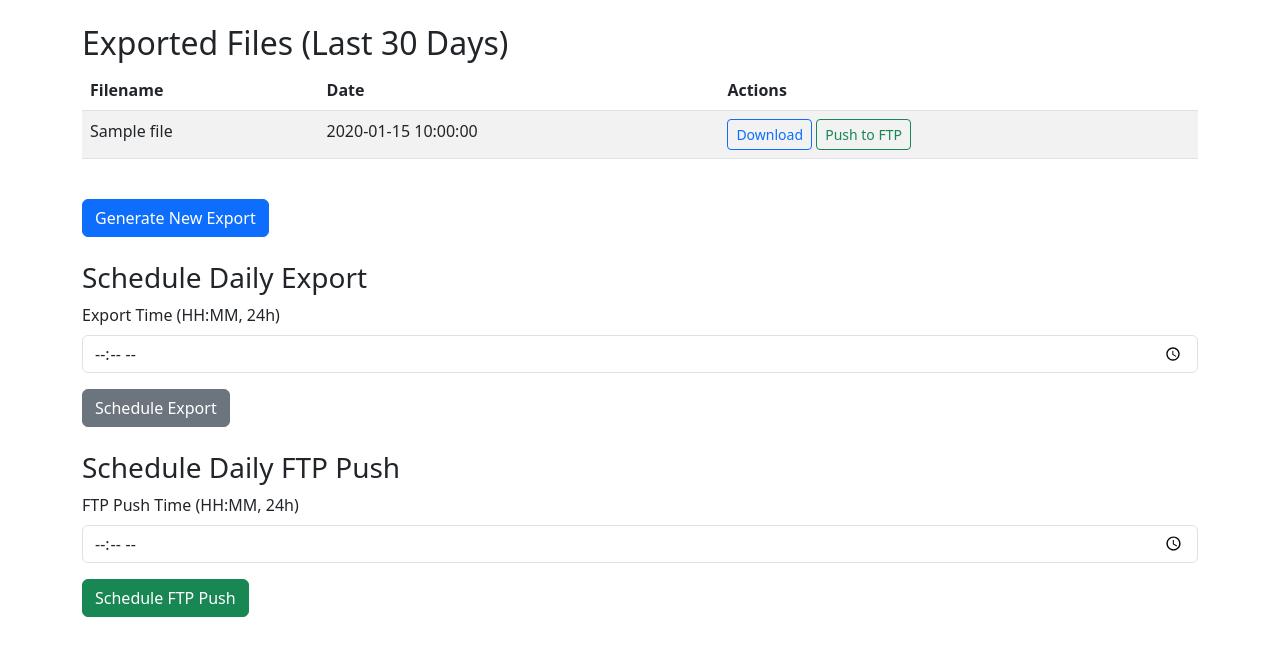
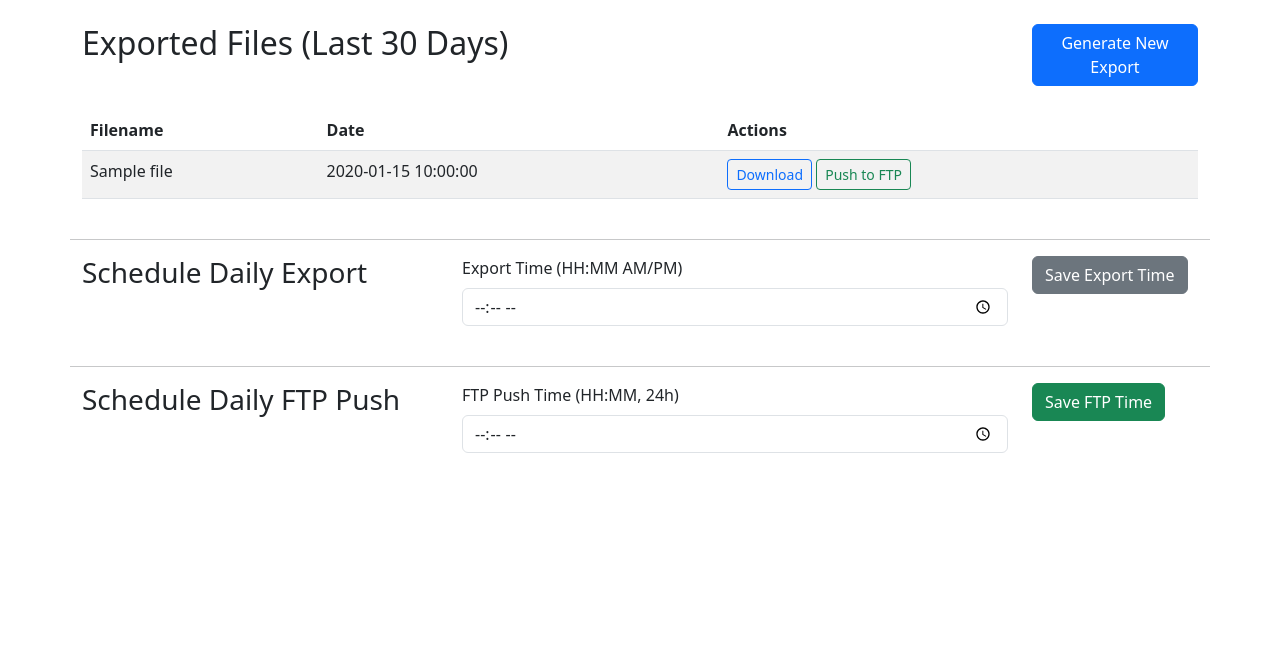
Before and after one commit to jcarter62/pandp-generator, a FastAPI app: template templates/admin.html in a window 1280 px wide. Shown: the part 56-712 px from the top of the page. Run offline with FastAPI, Linux system fonts and the light colour scheme; the template is opened without the code that fills it: most values are stand-ins (such as "Sample title", 1, 10 or a date in 2020).

Commit message:
Several updates.

```diff
--- a/main.py
+++ b/main.py
@@ -1,4 +1,4 @@
-from fastapi import FastAPI, Request, status, Depends, HTTPException
+from fastapi import FastAPI, Request, status, HTTPException
 from fastapi.responses import HTMLResponse, RedirectResponse, FileResponse
 from fastapi.templating import Jinja2Templates
 from apscheduler.schedulers.background import BackgroundScheduler
@@ -7,17 +7,17 @@ from dotenv import load_dotenv
 from datetime import datetime, timedelta
 import os
 import requests
-import ftplib
+import paramiko
 import hashlib
 import secrets
 from data import Data
-from typing import List
 import time
 import hmac
 import base64
 from typing import Optional
 import json
 import logging
+import ftplib
 
 load_dotenv()
 
@@ -28,8 +28,6 @@ scheduler.start()
 
 # Session management
 SECRET_SESSION_KEY = os.getenv("SESSION_SECRET", secrets.token_hex(16))
-
-
 
 def create_session_token(username: str) -> str:
     """Return a signed session token for the given username."""
@@ -104,10 +102,18 @@ def push_file_to_ftp(filename):
     if not os.path.exists(fpath):
         return False, "File not found"
     try:
-        with ftplib.FTP(ftp_host) as ftp:
+        with ftplib.FTP_TLS(ftp_host) as ftp:
             ftp.login(ftp_user, ftp_pass)
-            with open(fpath, "rb") as f:
-                ftp.storbinary(f"STOR {filename}", f)
+            # ftp.prot_p()  # Secure data connection
+            ftp.set_pasv(True)
+            with open(fpath, "rb") as file:
+                ftp.storbinary(f"STOR {filename}", file)
+
+            # now load the directory, and make sure the file is there.
+            files = ftp.nlst()
+            if filename not in files:
+                return False, "File upload failed: file not found on server after upload"
+
         return True, "File pushed to FTP successfully"
     except Exception as e:
         return False, str(e)
@@ -161,8 +167,9 @@ def admin_dashboard(request: Request):
 
 @app.post("/generate-export")
 async def generate_export(request: Request):
-    await generate_data()
-    return RedirectResponse("/admin", status_code=status.HTTP_302_FOUND)
+    generate_data()
+    return admin_dashboard(request)
+#    return RedirectResponse("/admin", status_code=status.HTTP_302_FOUND)
 
 @app.get("/download/{filename}")
 def download_file(request: Request, filename: str):
@@ -187,7 +194,10 @@ async def schedule_export(request: Request):
     settings = read_settings()
     settings["export_time"] = export_time
     write_settings(settings)
-    scheduler.add_job(scheduled_export, CronTrigger(hour=int(export_time[:2]), minute=int(export_time[3:]), second=0), id="daily_export", replace_existing=True)
+    # remove existing job if any
+    if scheduler.get_job("daily_export"):
+        scheduler.remove_job("daily_export")
+    scheduler.add_job(generate_data , CronTrigger(hour=int(export_time[:2]), minute=int(export_time[3:]), second=0), id="daily_export", replace_existing=True)
     return RedirectResponse("/admin", status_code=status.HTTP_302_FOUND)
 
 @app.post("/schedule-ftp")
@@ -292,6 +302,9 @@ def write_settings(settings):
 settings = read_settings()
 if "export_time" in settings:
     et = settings["export_time"]
+
+    if scheduler.get_job("daily_export"):
+        scheduler.remove_job("daily_export")
     scheduler.add_job(
         generate_data,
         CronTrigger(hour=int(et[:2]), minute=int(et[3:]), second=0),
@@ -300,6 +313,8 @@ if "export_time" in settings:
     )
 if "ftp_time" in settings:
     ft = settings["ftp_time"]
+    if scheduler.get_job("daily_ftp"):
+        scheduler.remove_job("daily_ftp")
     scheduler.add_job(
         scheduled_ftp_push,
         CronTrigger(hour=int(ft[:2]), minute=int(ft[3:]), second=0),
--- a/templates/admin.html
+++ b/templates/admin.html
@@ -2,10 +2,29 @@
 {% block body %}
 <div class="row">
     <div class="col-12 mb-4">
+        <div class="row">
+            <div class="col-10 mb-4">
                 <h2>Exported Files (Last 30 Days)</h2>
+            </div>
+            <div class="col-2 mb-4">
+                <form method="post" action="/generate-export">
+                    <button
+                            id="generateExportBtn"
+                            type="submit"
+                            class="btn btn-primary">
+                        Generate New Export
+                    </button>
+                </form>
+            </div>
+
+        </div>
         <table class="table table-striped">
             <thead>
-        <tr><th>Filename</th><th>Date</th><th>Actions</th></tr>
+            <tr>
+                <th>Filename</th>
+                <th>Date</th>
+                <th>Actions</th>
+            </tr>
             </thead>
             <tbody>
             {% for file in files %}
@@ -21,16 +40,16 @@
             </tbody>
         </table>
     </div>
-  <div class="col-12 mb-4">
-    <form method="post" action="/generate-export">
-      <button type="submit" class="btn btn-primary">Generate New Export</button>
-    </form>
+    <hr>
+    <form method="post" action="/schedule-export">
+        <div class="row">
+
+            <div class="col-4 mb-4">
+                <h3>Schedule Daily Export</h3>
             </div>
-  <div class="col-12 mb-4">
-    <h3>Schedule Daily Export</h3>
-    <form method="post" action="/schedule-export">
+            <div class="col-6 mb-4">
                 <div class="mb-3">
-        <label for="export_time" class="form-label">Export Time (HH:MM, 24h)</label>
+                    <label for="export_time" class="form-label">Export Time (HH:MM AM/PM)</label>
                     <input
                             type="time"
                             id="export_time"
@@ -40,12 +59,21 @@
                             required
                     >
                 </div>
-      <button type="submit" class="btn btn-secondary">Schedule Export</button>
+            </div>
+            <div class="col-2 mb-4">
+                <button type="submit" class="btn btn-secondary">Save Export Time</button>
+            </div>
+        </div>
     </form>
+    <hr>
+    <form method="post" action="/schedule-ftp">
+
+        <div class="row">
+            <div class="col-4 mb-4">
+                <h3>Schedule Daily FTP Push</h3>
             </div>
-  <div class="col-12 mb-4">
-    <h3>Schedule Daily FTP Push</h3>
-    <form method="post" action="/schedule-ftp">
+
+            <div class="col-6 mb-4">
                 <div class="mb-3">
                     <label for="ftp_time" class="form-label">FTP Push Time (HH:MM, 24h)</label>
                     <input
@@ -57,8 +85,19 @@
                             required
                     >
                 </div>
-      <button type="submit" class="btn btn-success">Schedule FTP Push</button>
-    </form>
+            </div>
+            <div class="col-2 mb-4">
+                <button type="submit" class="btn btn-success">Save FTP Time</button>
             </div>
         </div>
+    </form>
+
+</div>
+<script>
+    document.querySelector('form[action="/generate-export"]').addEventListener('submit', function (e) {
+        const btn = document.getElementById('generateExportBtn');
+        btn.disabled = true;
+        btn.textContent = 'Working ...';
+    });
+</script>
 {% endblock %}
```
Also changed, not shown: requirements.txt (line endings or trailing spaces), 1 other file. Lines whose indentation alone changed are shown as unchanged.
